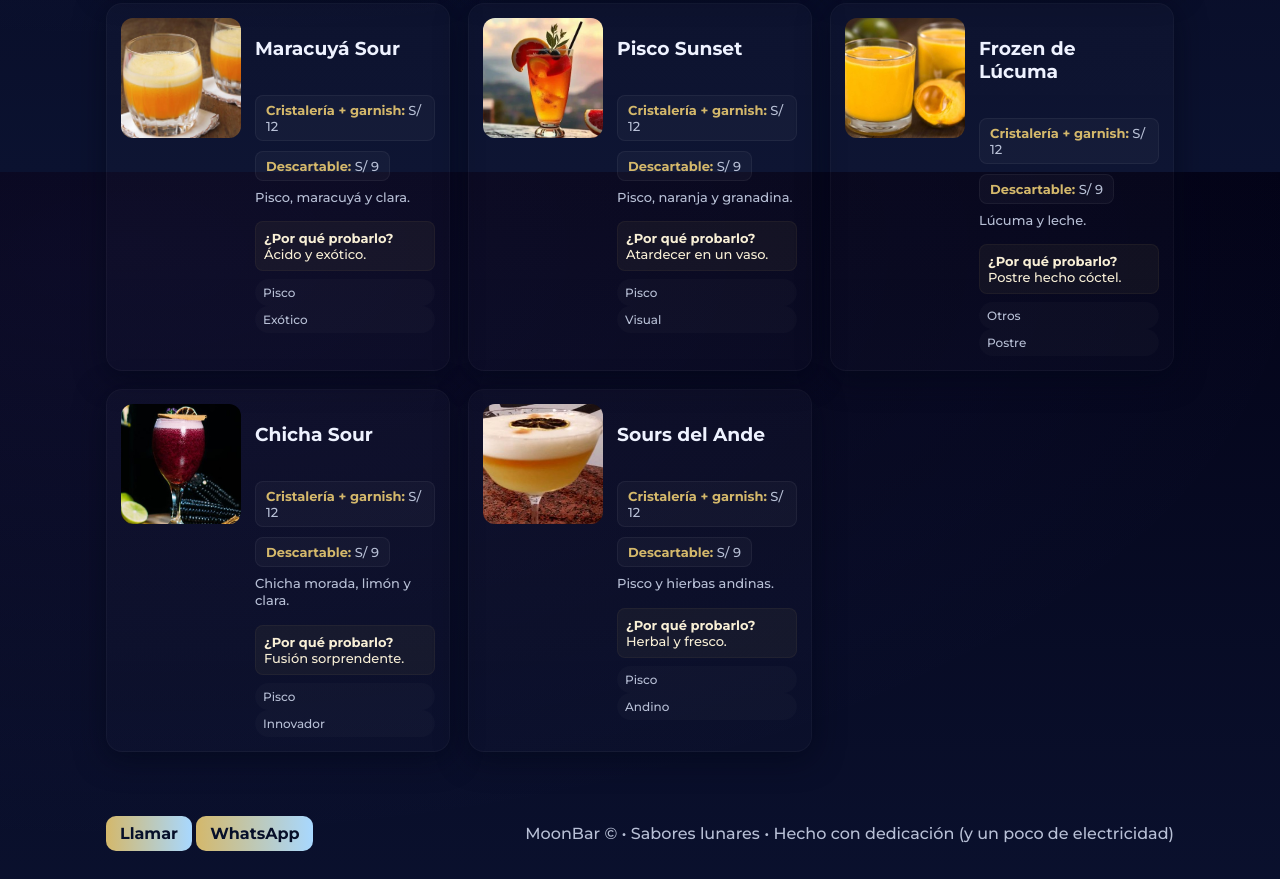
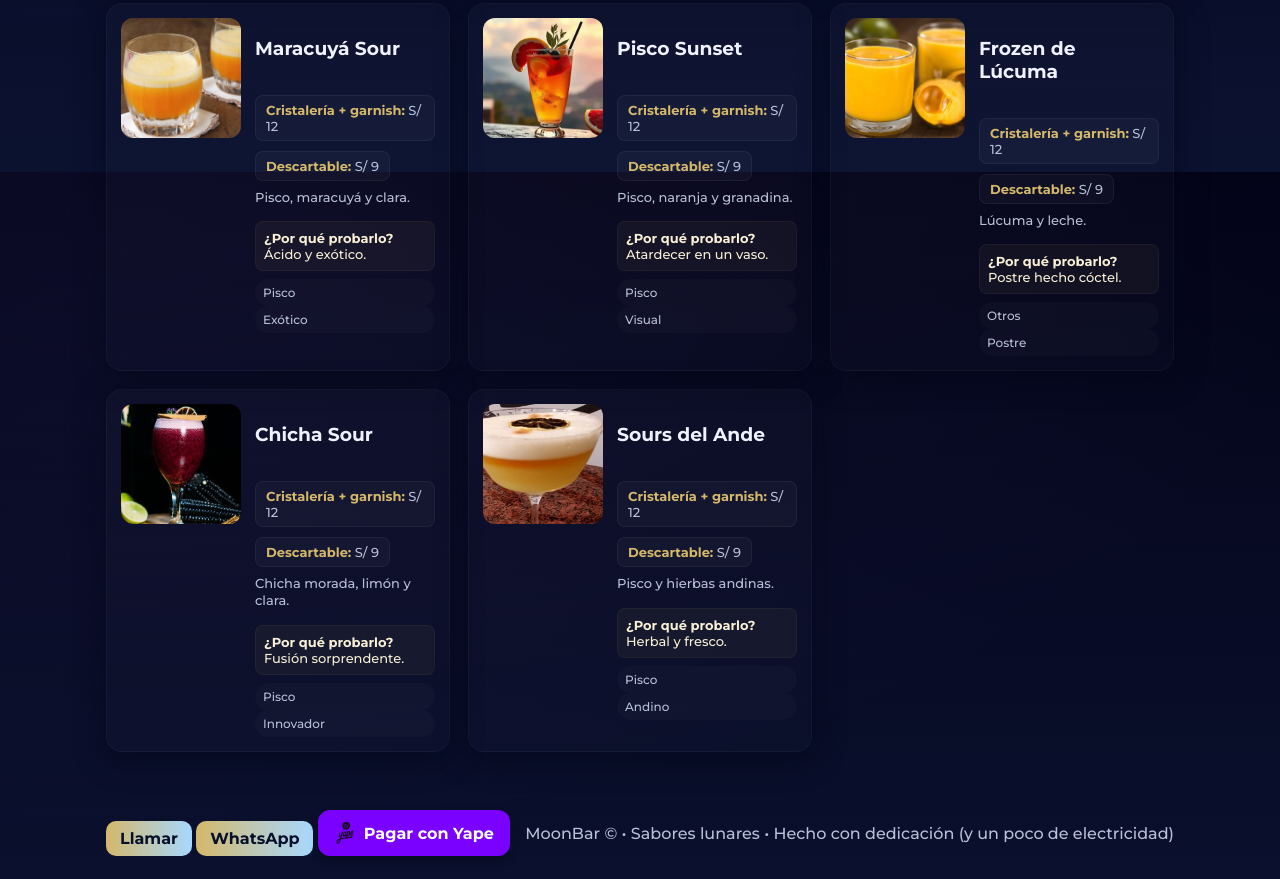
Before and after one commit to Deftf/moonbar, a plain HTML site: page index.html in a window 1280 px wide. Shown: the part 2228-3107 px from the top of the page. Drawn offline with nearby package versions, Linux system fonts and the light colour scheme.

Commit message:
agregando boton yape

```diff
--- a/index.html
+++ b/index.html
@@ -52,6 +52,10 @@
       <div class="contacts contact-buttons">
         <a href="tel:+51946335948" class="ft-btn">Llamar</a>
         <a href="https://wa.me/51946335948" class="ft-btn" target="_blank" rel="noopener">WhatsApp</a>
+        <a href="yape://pay?phone=946335948" class="action-button yape-button">
+          <img src="assets/icons/yape.png" alt="Yape" class="yape-icon">
+          Pagar con Yape
+        </a>
       </div>
 
       <p class="copyright">
--- a/styles.css
+++ b/styles.css
@@ -286,3 +286,30 @@ body {
 .music-control.paused img {
   transform: rotate(0deg);
 }
+/* Botón Yape */
+.yape-button {
+  background-color: #7a00ff;        /* color Yape */
+  color: #fff;
+  padding: 12px 16px;
+  border-radius: 12px;
+  font-size: 1rem;
+  font-weight: 600;
+  text-decoration: none;
+  display: inline-flex;
+  align-items: center;
+  gap: 8px;                          /* espacio entre icono y texto */
+  width: fit-content;
+  box-shadow: 0 4px 10px rgba(0,0,0,0.25);
+  transition: transform 0.2s ease, background-color 0.2s ease;
+}
+
+.yape-button:hover {
+  background-color: #6900d9;
+  transform: translateY(-3px);
+}
+
+.yape-icon {
+  width: 22px;
+  height: 22px;
+  object-fit: contain;
+}
```
Also changed, not shown: assets/icons/yape.png (added).
